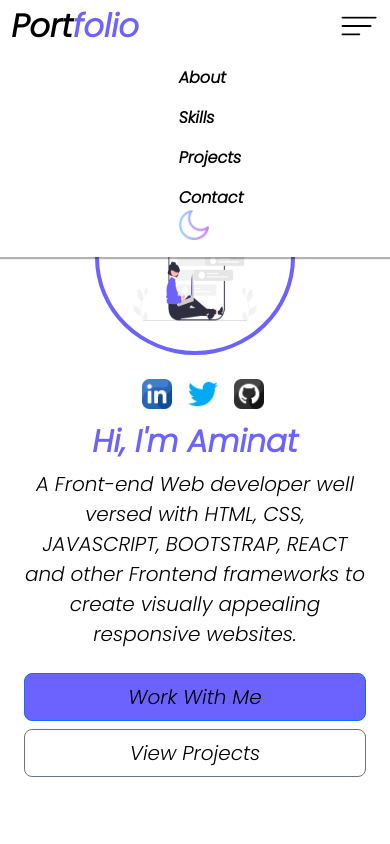
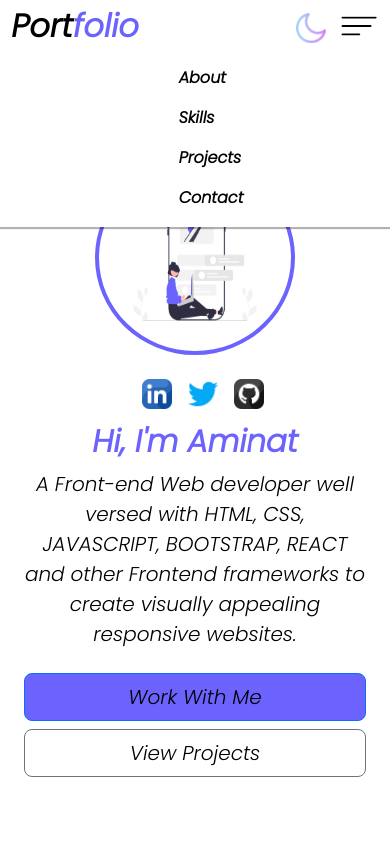
Before and after one commit to pejuameenat/my-portfolio, a React (Create React App) app: page / in a window 390 px wide. Shown: the top 844 px of the page. Built offline with nearby package versions, Linux system fonts and the light colour scheme.

Commit message:
mobile view nav

```diff
--- a/src/components/App.js
+++ b/src/components/App.js
@@ -16,14 +16,14 @@ function App(props){
         setMode((prevMode)=> !prevMode)
     }
     return (
-      <div className="app" id="light-body" style={styles}>
+      <section className="app" id="light-body" style={styles}>
         <NavBar mode={mode} handleClick={modeSetter} />
         <About  darkMode={mode}/>
         <Skills />
         <Projects />
         <Contact />
         <Footer darkMode={mode}/>
-      </div>
+      </section>
     )
 }
 
--- a/src/style.css
+++ b/src/style.css
@@ -91,7 +91,7 @@ header {
     border-radius: 7px;
 }
 
-
+/* js classes */
 .hide,
 .hidden {
     display: none;
@@ -108,6 +108,10 @@ header {
 .weather {
     display: flex;
     justify-content: flex-start;
+    position: fixed;
+    top: .8rem;
+    right: 4rem;
+    /* border: 2px solid red; */
 }
 
 .weather button {
@@ -156,7 +160,6 @@ header {
 
 .pry-1:hover {
     background-color: transparent;
-    /* color: var(--clr-black); */
 }
 
 .pry-2:hover {
@@ -176,7 +179,6 @@ header {
 
 /* SKILLS */
 .skills-container {
-    max-width: 80%;
     margin: 0 auto;
 }
 
@@ -390,6 +392,7 @@ footer {
         align-items: center;
         width: 120px;
         margin-top: .7rem;
+        position: unset;
     }
 
     .weather button {
@@ -400,7 +403,6 @@ footer {
     .nav_lists {
         display: flex;
         gap: 30px;
-        float: right;
     }
 
     .nav-list {
@@ -439,6 +441,10 @@ footer {
         font-size: 1.4rem;
     }
 
+    .skills-container {
+        max-width: 80%;
+    }
+
     .skills-head {
         padding: 2rem 0;
     }
```
